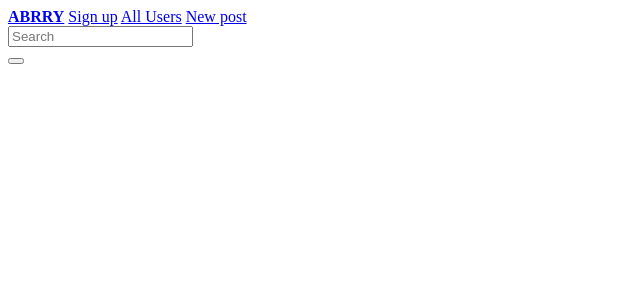
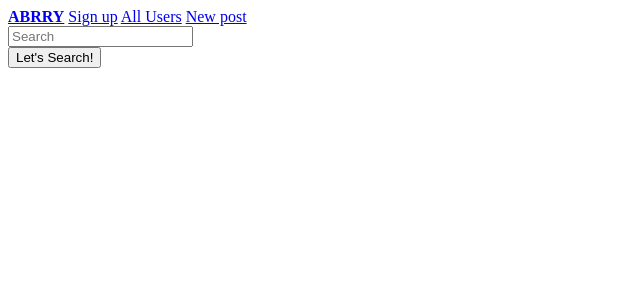
Before and after one commit to kyutech-stairs/abroaders-community, a Rails app: page / in a window 1280 px wide. Shown: the top 300 px of the page, without its empty margins (0-640 px from the left). Run offline with Rails 7, Linux system fonts and the light colour scheme; data that the repository does not hold is empty; style sheets or scripts are compiled from the project's sources.

Commit message:
search succeed

```diff
--- a/app/controllers/posts_controller.rb
+++ b/app/controllers/posts_controller.rb
@@ -44,7 +44,8 @@ class PostsController < ApplicationController
       redirect_to(root_path, alert: "Empty field!") and return
     else
       @parameter = params[:search].downcase
-      @results = User.all.where("lower(name) LIKE :search", search: @parameter)
+      @results = User.all.where("lower(name) LIKE :search", search: "%#{@parameter}%")
+      @users = User.all.order(id: :asc)
     end
   end
 
--- a/app/models/post.rb
+++ b/app/models/post.rb
@@ -16,4 +16,8 @@ class Post < ApplicationRecord
   validates :comment_advice, presence: true
   validates :comment_school, presence: true
   mount_uploader :image, PostImageUploader
+
+  def self.search(search)
+    where("name LIKE ? OR country LIKE ?", "%#{search}%", "%#{search}%")
+  end
 end
--- a/app/views/layouts/_header.html.erb
+++ b/app/views/layouts/_header.html.erb
@@ -13,7 +13,7 @@
   <div class="input-group">
     <%= search_field_tag :search, params[:search], placeholder: "Search", class: "form-control" %>
     <div class="input-group-btn">
-      <%= button_tag "", :class => 'btn btn-info glyphicon glyphicon-search',:name => nil%>
+      <%= button_tag "Let's Search!", :class => 'btn btn-info glyphicon glyphicon-search',:name => nil%>
     </div>
   </div>
 <% end %>
--- a/config/routes.rb
+++ b/config/routes.rb
@@ -12,6 +12,7 @@ Rails.application.routes.draw do
 
   get '/search' => 'posts#search', :as => 'search_page'
 
+
   # except は only の逆で、指定したアクション以外の全てのアクションに適用する
   resources :users, except: [:new, :create]
   resources :posts, except: [:index]
```
Also changed, not shown: app/views/posts/search.html.erb (+5 -2 lines), 1 other file.
